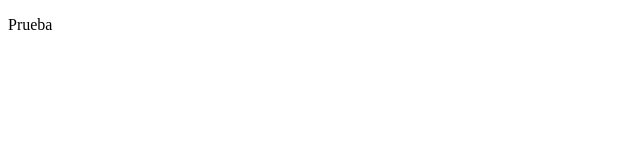
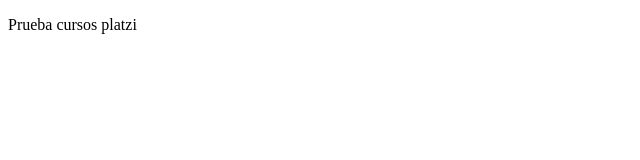
Before and after one commit to Joepimo/ProyectoCursoPrework, a plain HTML site: page index.html in a window 1280 px wide. Shown: the full height of the page, 0-640 px from the left. Drawn offline with Linux system fonts and the light colour scheme.

Commit message:
cambio 1

```diff
--- a/index.html
+++ b/index.html
@@ -8,7 +8,7 @@
 </head>
 <body>
     <p>
-        Prueba
+        Prueba cursos platzi
     </p>
 
 </body>
```
